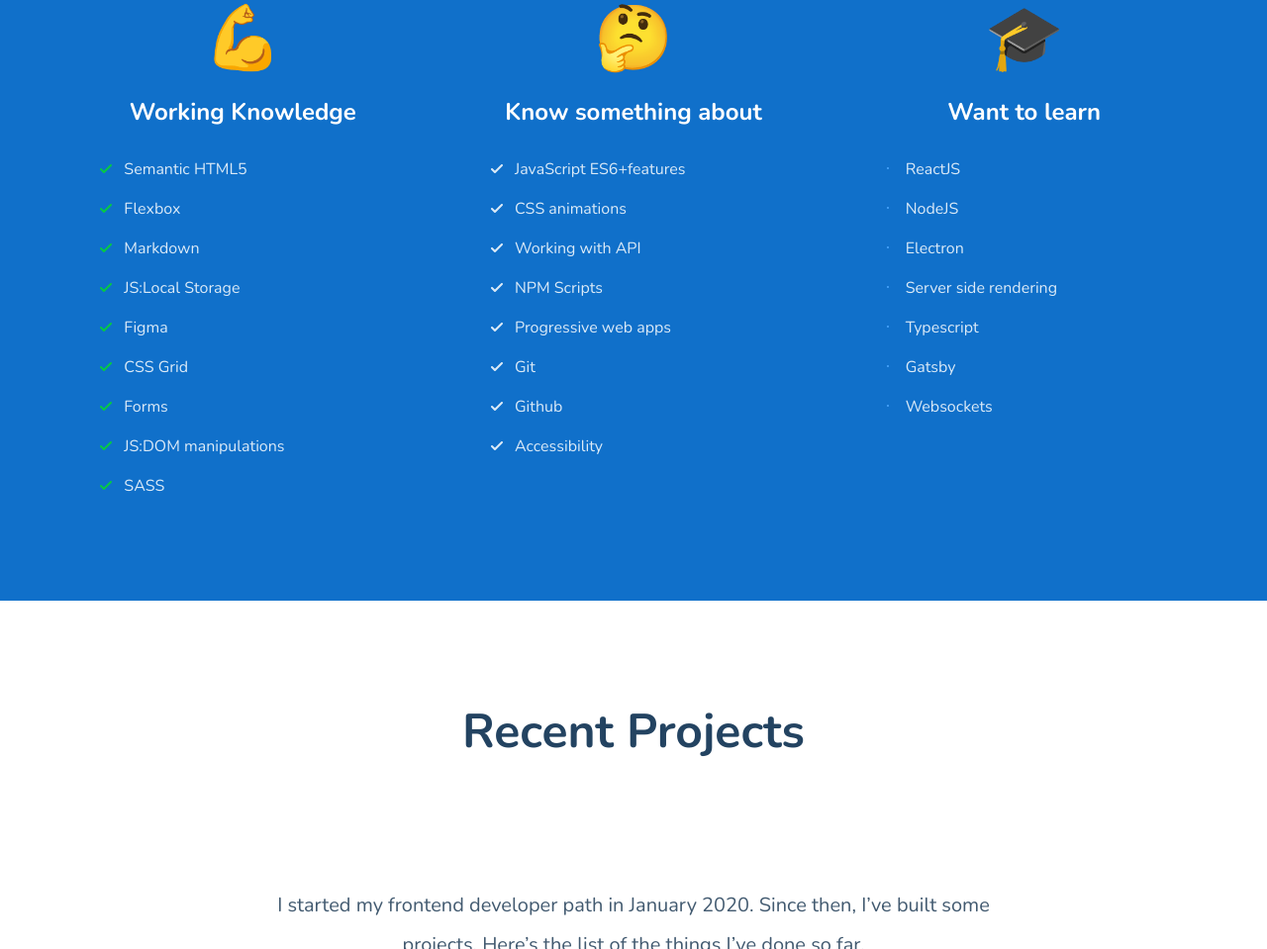
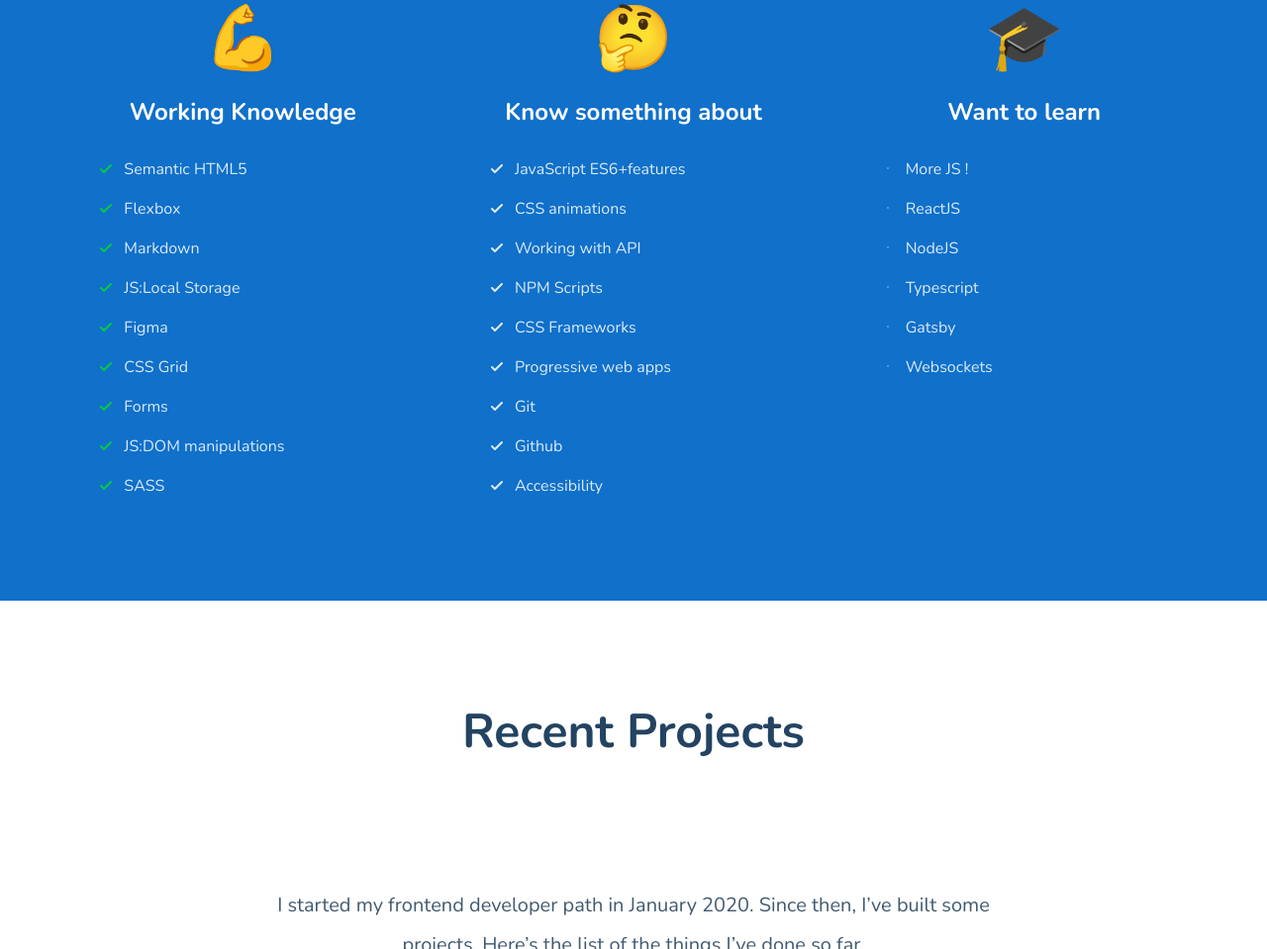
Before and after one commit to KarolSekowski/karolsekowski.github.io, a website built with webpack: page src/pages/index.html in a window 1280 px wide. Shown: the part 1056-2015 px from the top of the page at 99% size. Built offline with nearby package versions, Linux system fonts and the light colour scheme; no server answers.

Commit message:
Skills section description changed

```diff
--- a/src/pages/index.html
+++ b/src/pages/index.html
@@ -57,6 +57,7 @@
                      <li class="skills-list__item">CSS animations</li>
                      <li class="skills-list__item">Working with API</li>
                      <li class="skills-list__item">NPM Scripts</li>
+                     <li class="skills-list__item">CSS Frameworks</li>
                      <li class="skills-list__item">Progressive web apps</li>
                      <li class="skills-list__item">Git</li>
                      <li class="skills-list__item">Github</li>
@@ -68,10 +69,9 @@
                       <span class="skills-section__emoji">🎓</span>
                       <h3 class="skills-section__header">Want to learn</h3>
                       <ul class="skills-list skills-list--dot">
+                      <li class="skills-list__item">More JS !</li>
                        <li class="skills-list__item">ReactJS</li>
                        <li class="skills-list__item">NodeJS</li>
-                       <li class="skills-list__item">Electron</li>
-                       <li class="skills-list__item">Server side rendering</li>
                        <li class="skills-list__item">Typescript</li>
                        <li class="skills-list__item">Gatsby</li>
                        <li class="skills-list__item">Websockets</li>
```
